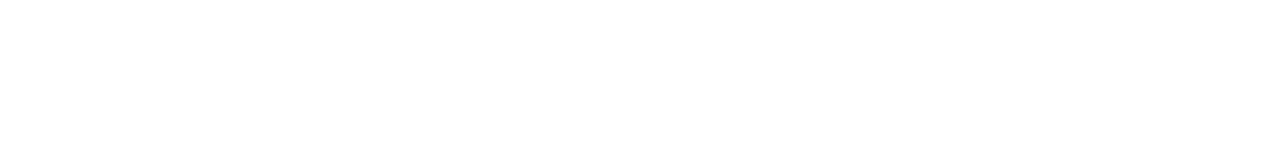
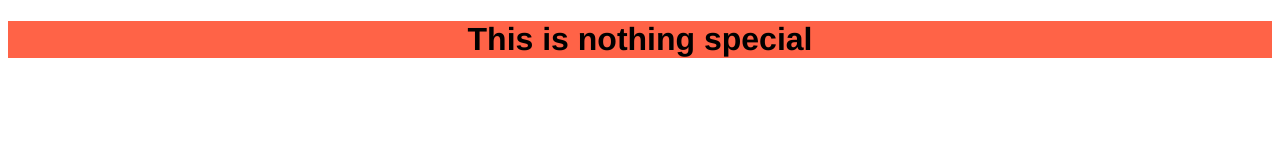
Before and after one commit to Kito0175/mighty-ginger, a plain HTML site: page index.html in a window 1280 px wide. Drawn offline with Linux system fonts and the light colour scheme.

Commit message:
added some color

```diff
--- a/index.html
+++ b/index.html
@@ -4,8 +4,17 @@
     <meta charset="UTF-8">
     <meta name="viewport" content="width=device-width, initial-scale=1.0">
     <title>My first ever github repo</title>
+    <style>
+        div{
+            background-color: tomato;
+            font-family: 'Franklin Gothic Medium', 'Arial Narrow', Arial, sans-serif;
+            text-align: center;
+        }
+    </style>
 </head>
 <body>
-
+    <div>
+        <h1>This is nothing special</h1>
+    </div>
 </body>
 </html>
```
